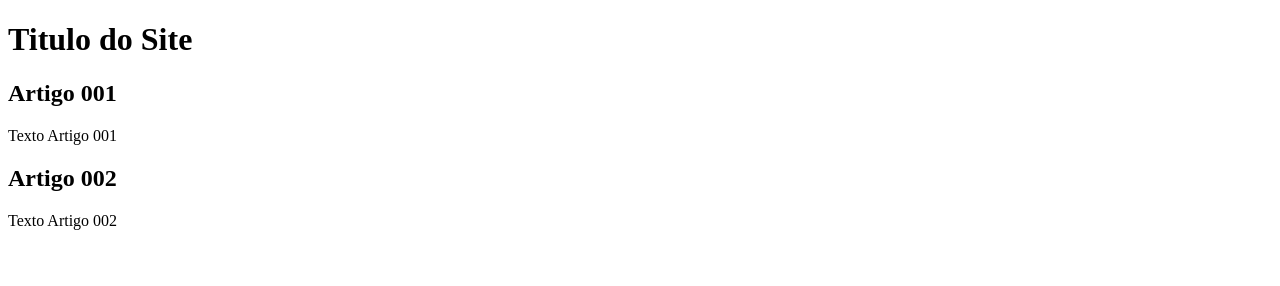
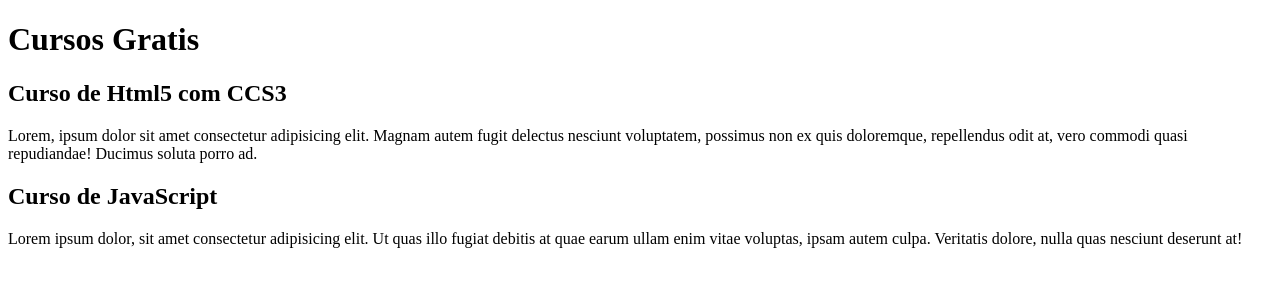
Before and after one commit to Valdeilsonson/projeto-site, a plain HTML site: page index.html in a window 1280 px wide. Drawn offline with Linux system fonts and the light colour scheme.

Commit message:
comecei a escrever o conteudo

```diff
--- a/index.html
+++ b/index.html
@@ -8,15 +8,15 @@
 <body>
     <main>
         <Header>
-            <H1>Titulo do Site</H1>
+            <H1>Cursos Gratis</H1>
         </Header>
         <article>
-            <h2>Artigo 001</h2>
-            <p>Texto Artigo 001</p>
+            <h2>Curso de Html5 com CCS3</h2>
+            <p>Lorem, ipsum dolor sit amet consectetur adipisicing elit. Magnam autem fugit delectus nesciunt voluptatem, possimus non ex quis doloremque, repellendus odit at, vero commodi quasi repudiandae! Ducimus soluta porro ad.</p>
             </article>
             <article>
-                <h2>Artigo 002</h2>
-                <p>Texto Artigo 002</p>
+                <h2>Curso de JavaScript</h2>
+                <p>Lorem ipsum dolor, sit amet consectetur adipisicing elit. Ut quas illo fugiat debitis at quae earum ullam enim vitae voluptas, ipsam autem culpa. Veritatis dolore, nulla quas nesciunt deserunt at!</p>
             </article>
     </main>
 </body>
```
